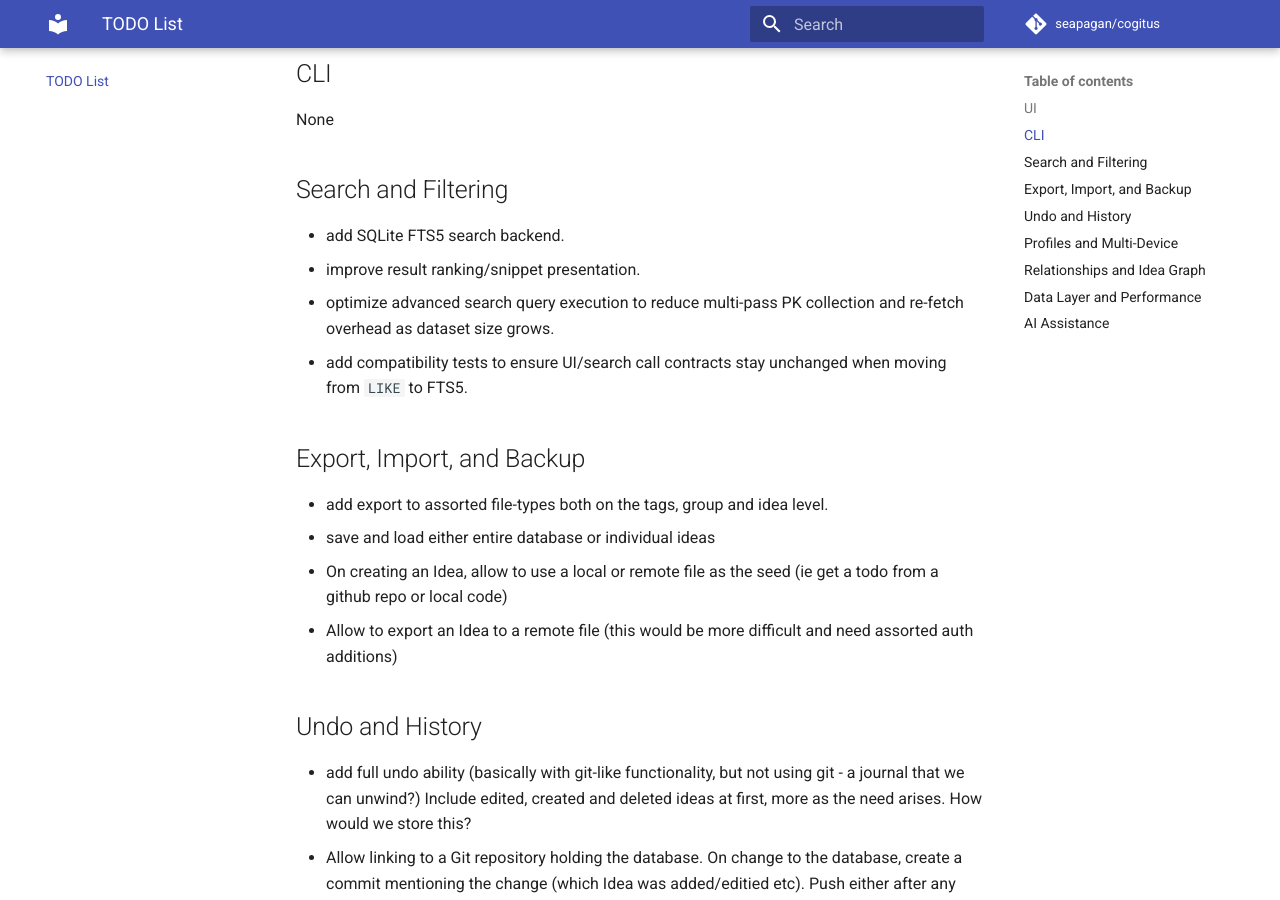
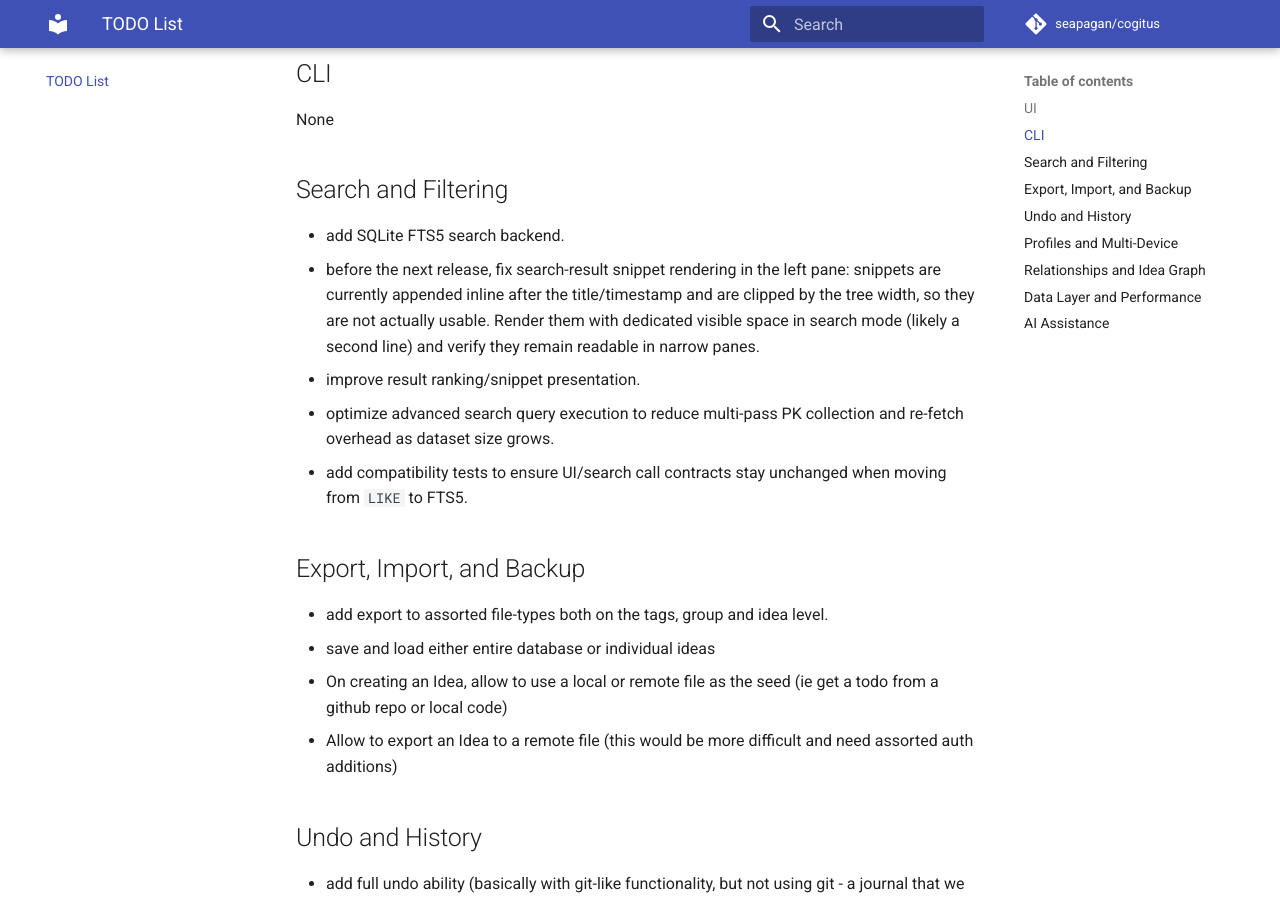
Before and after one commit to seapagan/cogitus, an MkDocs documentation site: the page built from docs/project/todo.md, in a window 1280 px wide and 900 px high, scrolled down 599 px. Built offline with MkDocs 1.6.1 and Material for MkDocs 9.7.7, drawn with Linux system fonts in a browser that asks for light colours; comment, search, counter and statistics services are not loaded.

Commit message:
note search snippet release blocker
Signed-off-by: Grant Ramsay <seapagan@gmail.com>

```diff
--- a/TODO.md
+++ b/TODO.md
@@ -22,6 +22,11 @@ None
 ## Search and Filtering
 
 - add SQLite FTS5 search backend.
+- before the next release, fix search-result snippet rendering in the left pane:
+  snippets are currently appended inline after the title/timestamp and are
+  clipped by the tree width, so they are not actually usable. Render them with
+  dedicated visible space in search mode (likely a second line) and verify they
+  remain readable in narrow panes.
 - improve result ranking/snippet presentation.
 - optimize advanced search query execution to reduce multi-pass PK collection
   and re-fetch overhead as dataset size grows.
```
